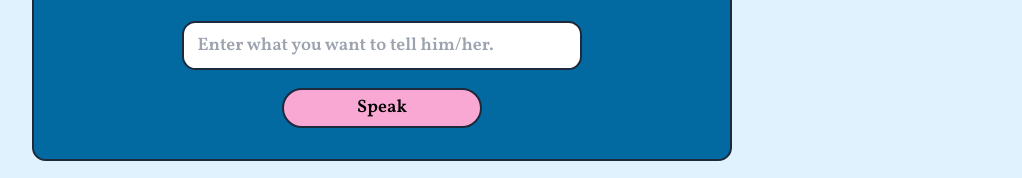
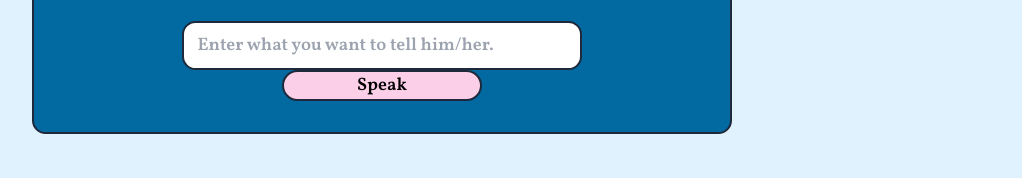
Before and after one commit to Lavalse41/react-whale-speak, a React (Vite) app: page / in a window 1280 px wide. Shown: the part 566-744 px from the top of the page, without its empty margins (258-1280 px from the left). Built offline with nearby package versions, Linux system fonts and the light colour scheme; a web font is replaced by a local one.

Commit message:
fix: merge confilct

```diff
--- a/package.json
+++ b/package.json
@@ -18,6 +18,7 @@
     "@types/react-dom": "^18.2.7",
     "@vitejs/plugin-react": "^4.0.3",
     "autoprefixer": "^10.4.14",
+    "daisyui": "^3.6.4",
     "eslint": "^8.45.0",
     "eslint-plugin-react": "^7.32.2",
     "eslint-plugin-react-hooks": "^4.6.0",
--- a/src/components/Translator.jsx
+++ b/src/components/Translator.jsx
@@ -100,7 +100,7 @@ function Translator({ addToHistory, showTranslate }) {
         maxLength={50}
       ></input>
       <br></br>
-      <button className="border-2 border-slate-800 mt-4 p-1 w-[200px] rounded-full bg-pink-300">
+      <button className="btn bg-pink-200 border-2 border-slate-800 w-[200px] rounded-full">
         Speak
       </button>
     </form>
```
Also changed, not shown: 1 other file (tests, documents, lock files or other folders).
